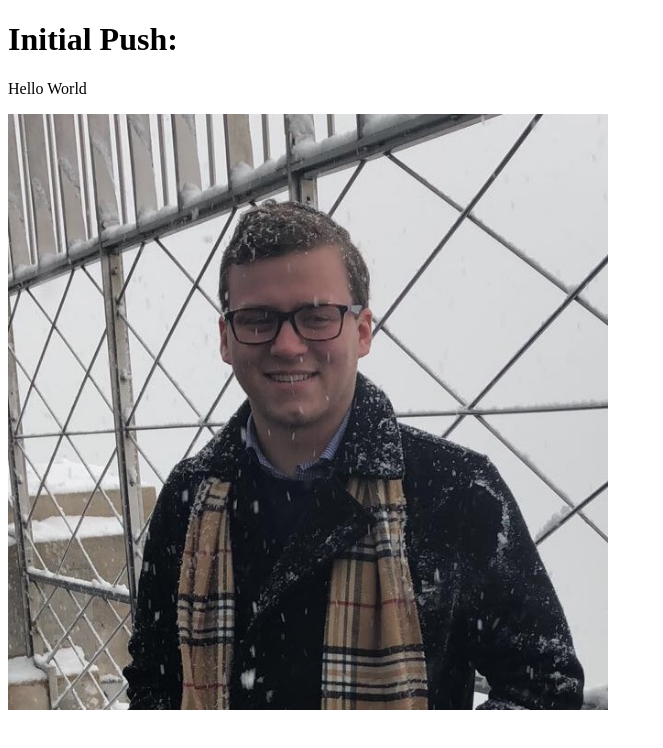
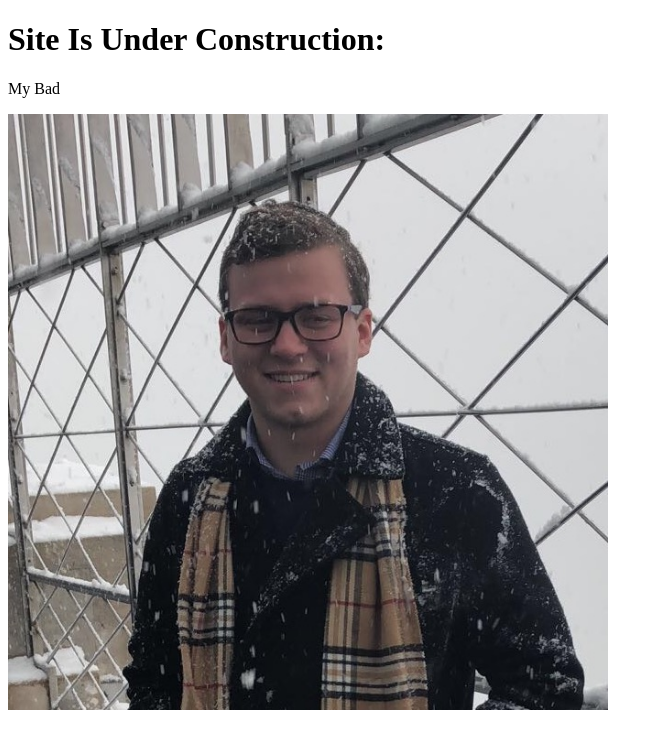
Before and after one commit to TheBoxGhost/theboxghost.github.io, a plain HTML site: page index.html in a window 1280 px wide. Shown: the whole page, without its empty margins (0-663 px from the left). Drawn offline with Linux system fonts and the light colour scheme.

Commit message:
Update index.html

```diff
--- a/index.html
+++ b/index.html
@@ -3,8 +3,8 @@
     <html>
         <body>
             <title>Alex McCrobie</title>
-                <h1>Initial Push:</h1>
-                <p>Hello World</p>
+                <h1>Site Is Under Construction:</h1>
+                <p>My Bad</p>
                 <script>
                 function changeImage(){
                     var image = document.getElementById('droid');
```
